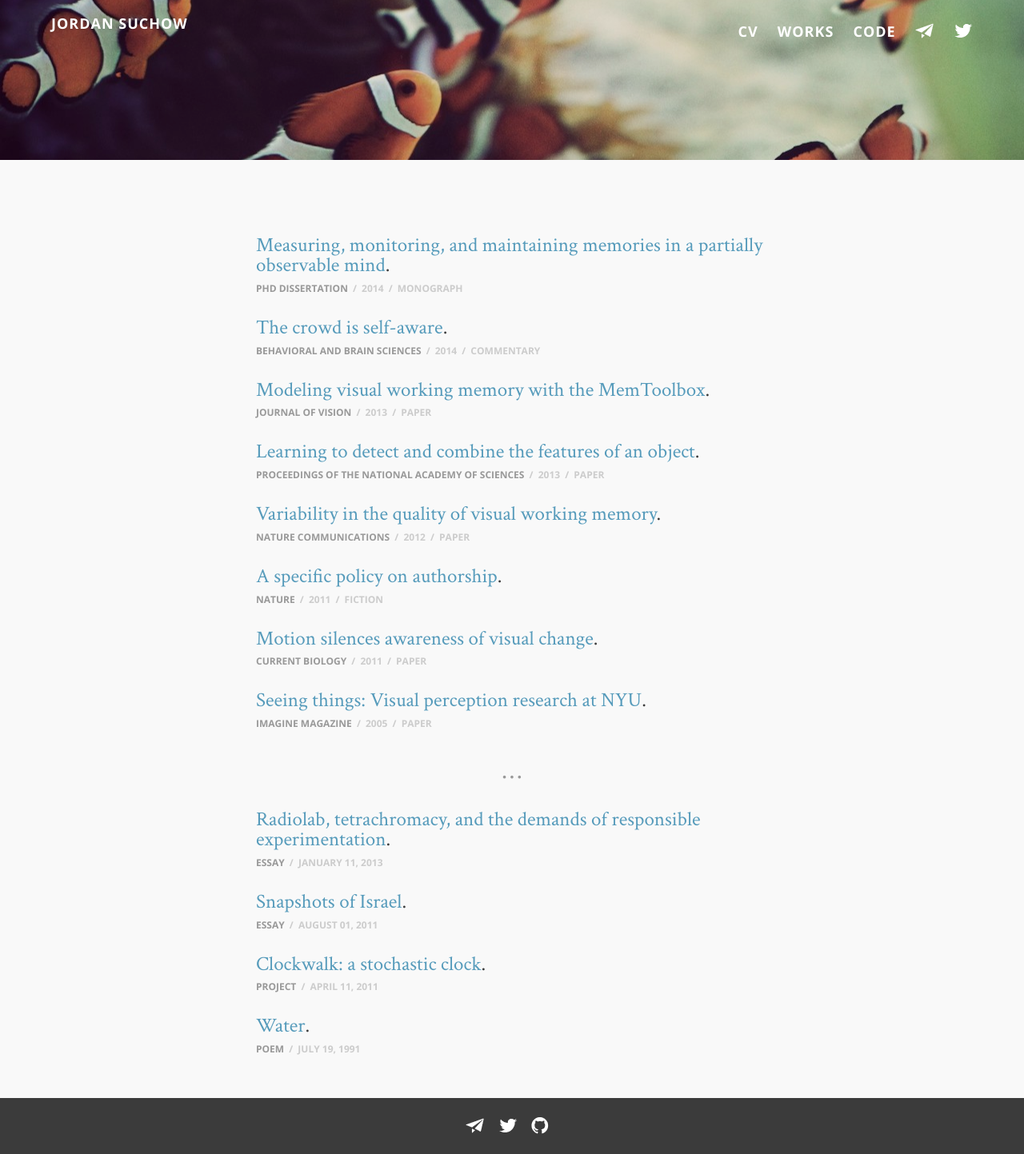
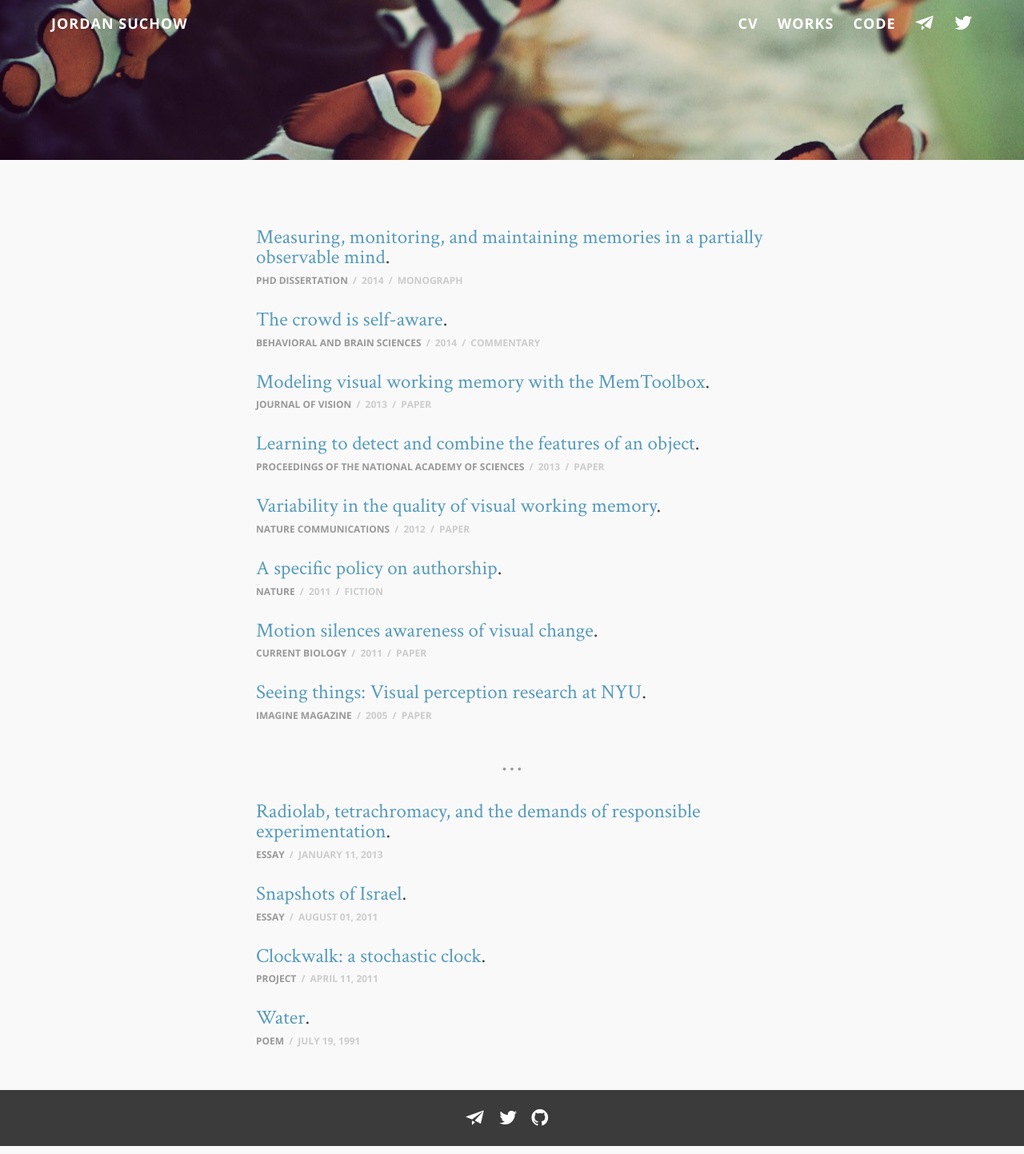
Before and after one commit to suchow/suchow.io, a Jekyll site: the page built from works.md, in a window 1280 px wide. Shown: the whole page at 80% size. Built offline with Jekyll 4.4.1, drawn with Linux system fonts in a browser that asks for light colours; comment, search, counter and statistics services are not loaded.

Commit message:
Improve post list spacing on mobile devices

```diff
--- a/assets/css/i.css
+++ b/assets/css/i.css
@@ -507,6 +507,7 @@
   float: right;
   display: block;
   padding-right: 5vw;
+  margin-top: -10px;
 }
 header.site-header nav:before, header.site-header nav:after {
   content: "";
@@ -625,7 +626,7 @@
   display: block;
   margin: 0 auto;
   float: none;
-  padding-top: 40px;
+  padding-top: 30px;
 }
 .archive-wrap .post-list {
   list-style-type: none;
@@ -1008,7 +1009,6 @@
 
   header.site-header hgroup h1 {
     margin-bottom: 0;
-    font-size: 25px;
   }
 
   header.site-header hgroup {
@@ -1102,6 +1102,10 @@
     padding-top: 12px;
     padding-bottom: 10px;
   }
+
+  .archive-wrap {
+    padding-top: 20px;
+  }
 }
 @media only screen and (max-width: 480px) {
   .post {
@@ -1137,4 +1141,8 @@
     padding-top: 12px;
     padding-bottom: 10px;
   }
+
+  .archive-wrap {
+    padding-top: 0px;
+  }
 }
```
Also changed, not shown: _sass/_styles.scss (+10 -2 lines).
